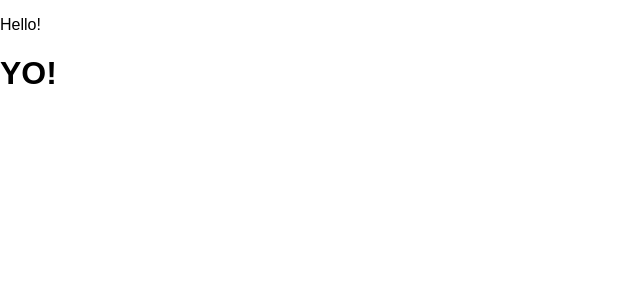
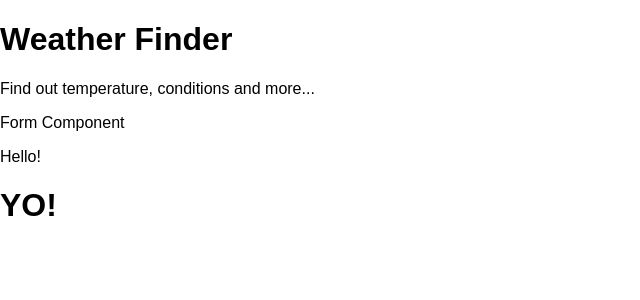
Before and after one commit to dskusuma/learn-weather-app, a React (Create React App) app: page / in a window 1280 px wide. Shown: the top 300 px of the page, without its empty margins (0-640 px from the left). Built offline with nearby package versions, Linux system fonts and the light colour scheme.

Commit message:
Initialize Form.js and import Titles and Form to App

```diff
--- a/src/App.js
+++ b/src/App.js
@@ -1,9 +1,14 @@
 import React from 'react';
+
+import Titles from './components/Titles';
+import Form from './components/Form';
 
 class App extends React.Component {
   render() {
     return (
       <div>
+        <Titles />
+        <Form />
         <p>Hello!</p>
         <h1>YO!</h1>
       </div>
--- /dev/null
+++ b/src/components/Form.js
@@ -0,0 +1,11 @@
+import React from 'react';
+
+class Form extends React.Component {
+    render() {
+        return (
+            <div> Form Component </div>
+        );
+    }
+}
+
+export default Form;
```
Also changed, not shown: src/components/Titles.js (renamed from src/components/Title.js).
